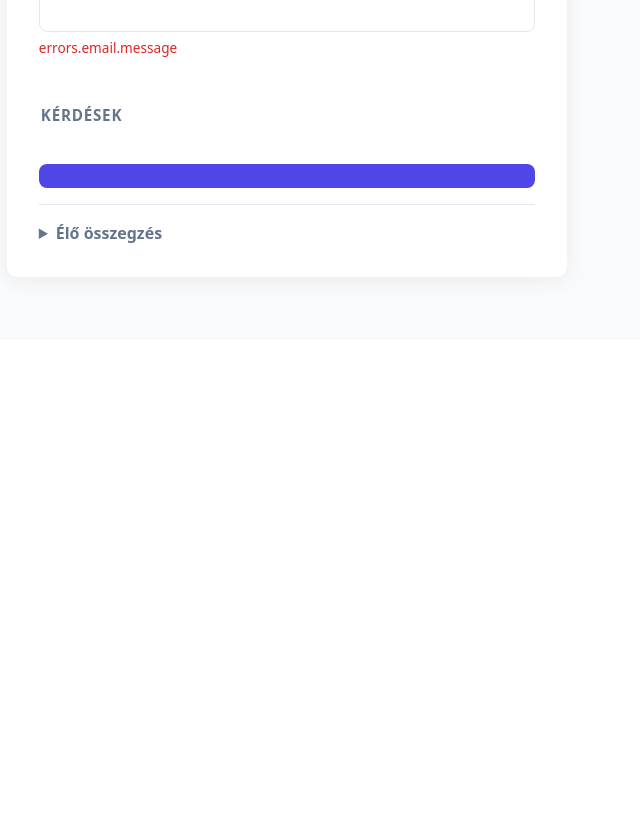
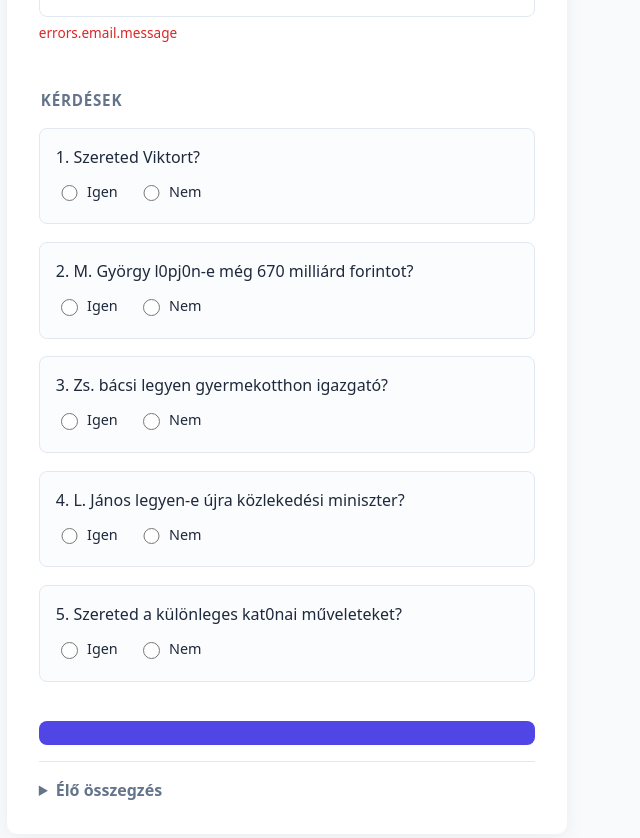
Before and after one commit to harmathzs/nk-kerdoiv-react-hook-form-13a-2026, a React (Vite) app: page / in a window 1280 px wide. Shown: the part 460-1298 px from the top of the page, without its empty margins (0-640 px from the left). Before the commit the page ends 800 px from the top, so only its background shows below. Built offline with nearby package versions, Linux system fonts and the light colour scheme.

Commit message:
Show questions and answer options

```diff
--- a/src/KerdoivForm.jsx
+++ b/src/KerdoivForm.jsx
@@ -16,7 +16,7 @@ export default function KerdoivForm() {
   };
 
   return (
-    <form  noValidate>
+    <form onSubmit={onSubmit}>
       <h2>Kérdőív</h2>
       <h3>Kitöltési útmutató: Helyes válasz = igen.</h3>
 
@@ -37,7 +37,7 @@ export default function KerdoivForm() {
           <label htmlFor="email">Email</label>
           <input
             id="email"
-            type="email"
+            type="email" required={true}
 
           />
           <p className="hiba">errors.email.message</p>
@@ -47,7 +47,16 @@ export default function KerdoivForm() {
       {/* --- Igen-nem kérdések --- */}
       <fieldset>
         <legend>Kérdések</legend>
+        {KERDESEK.map( (kerdes, index) => <div className="kerdes" key={kerdes.id}>
+            <p>{index+1}. {kerdes.szoveg}</p>
 
+            <label>
+                <input type="radio" name={kerdes.id} value="igen" /> Igen
+            </label>
+            <label>
+                <input type="radio" name={kerdes.id} value="nem" /> Nem
+            </label>
+        </div> )}
 
       </fieldset>
 
--- a/src/questions.js
+++ b/src/questions.js
@@ -2,6 +2,22 @@
 export const KERDESEK = [
   {
     id: "q1",
-    szoveg: ""
-  }
+    szoveg: "Szereted Viktort?"
+  },
+  {
+    id: "q2",
+    szoveg: "M. György l0pj0n-e még 670 milliárd forintot?"
+  },
+  {
+    id: "q3",
+    szoveg: "Zs. bácsi legyen gyermekotthon igazgató?"
+  },
+  {
+    id: "q4",
+    szoveg: "L. János legyen-e újra közlekedési miniszter?"
+  },
+  {
+    id: "q5",
+    szoveg: "Szereted a különleges kat0nai műveleteket?"
+  },
 ]
```
